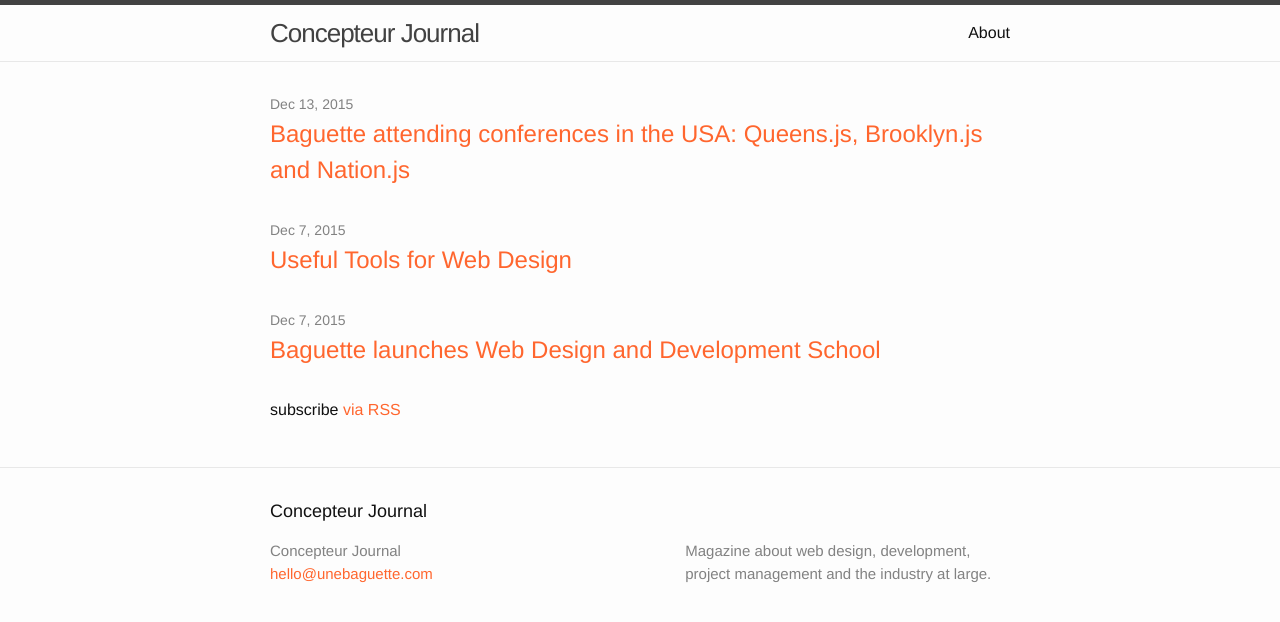
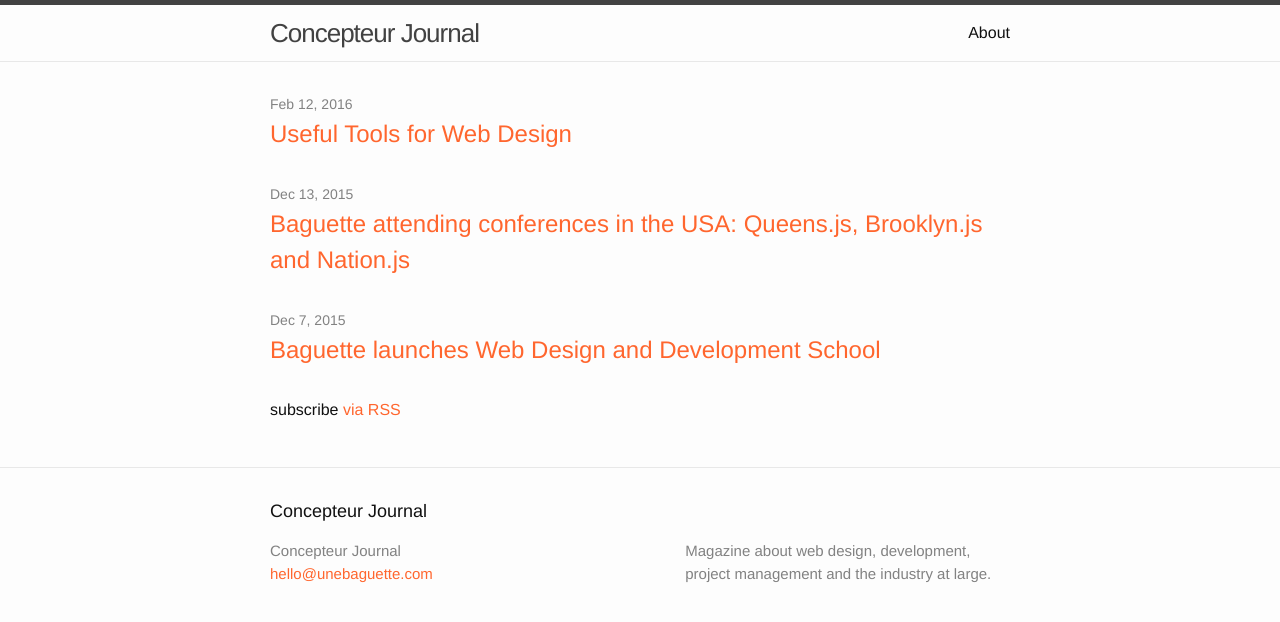
Before and after one commit to arturi/blog.unebaguette.com, a Jekyll site: the page built from index.html, in a window 1280 px wide. Shown: the top 622 px of the page. Built offline with Jekyll 4.4.1, drawn with Linux system fonts in a browser that asks for light colours.

Commit message:
Update 2016-02-12-useful-tools.markdown

```diff
--- a/_posts/2016-02-12-useful-tools.markdown
+++ b/_posts/2016-02-12-useful-tools.markdown
@@ -1,7 +1,7 @@
 ---
 layout: post
 title:  "Useful Tools for Web Design"
-date:   2015-12-07 07:18:37 +0300
+date:   2016-02-12 12:00:37 +0300
 author: "Artur Paikin"
 ---
 
```
